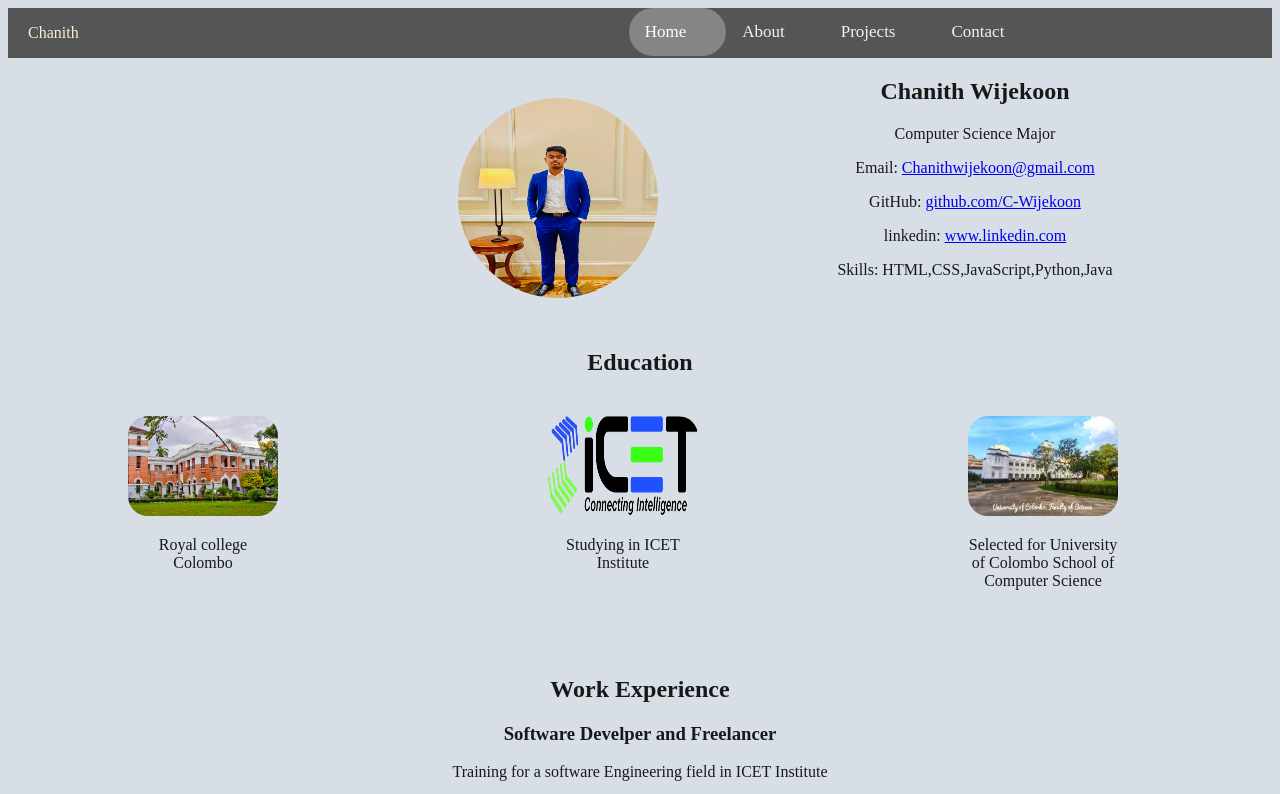
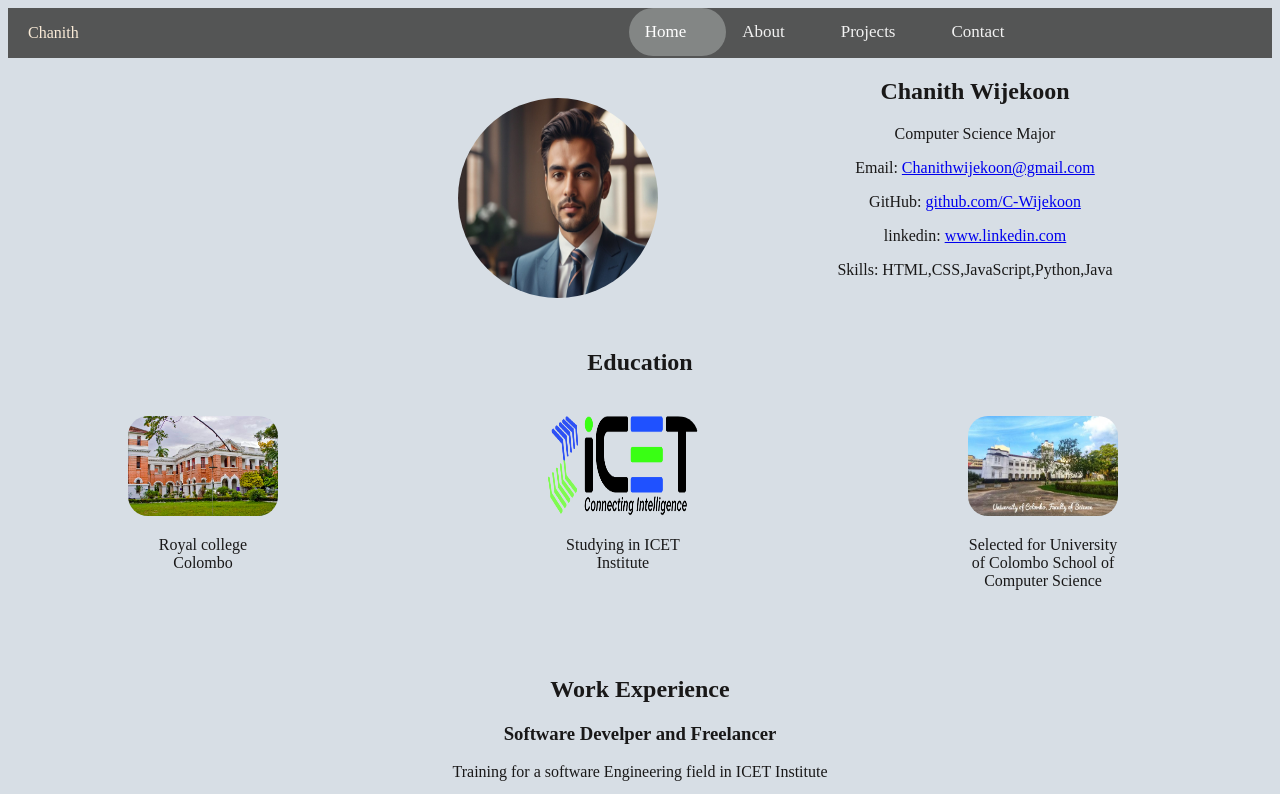
Before and after one commit to C-Wijekoon/Student-web-Profile-Project, a plain HTML site: page index.html in a window 1280 px wide. Shown: the top 794 px of the page. Drawn offline with Linux system fonts and the light colour scheme.

Commit message:
Change profile pic

```diff
--- a/index.html
+++ b/index.html
@@ -15,7 +15,7 @@
     <a href="#contact">Contact</a>
   </div>
   <div>
-      <img class="ProfileIMG" src="782e03aa-5e28-44e8-87d7-48060d69d547.jpg" alt="" width="200px" height="200px" >
+      <img class="ProfileIMG" src="WhatsApp Image 2024-01-23 at 00.51.21.jpeg" alt="" width="200px" height="200px" >
       <h2>Chanith Wijekoon <br></h2>
       <p>Computer Science Major <br></p>
       <p>Email: <a href="mailto:Chanithwijekoon@gmail.com">Chanithwijekoon@gmail.com</a> <br></p>
```
Also changed, not shown: WhatsApp Image 2024-01-23 at 00.51.21.jpeg (added).
